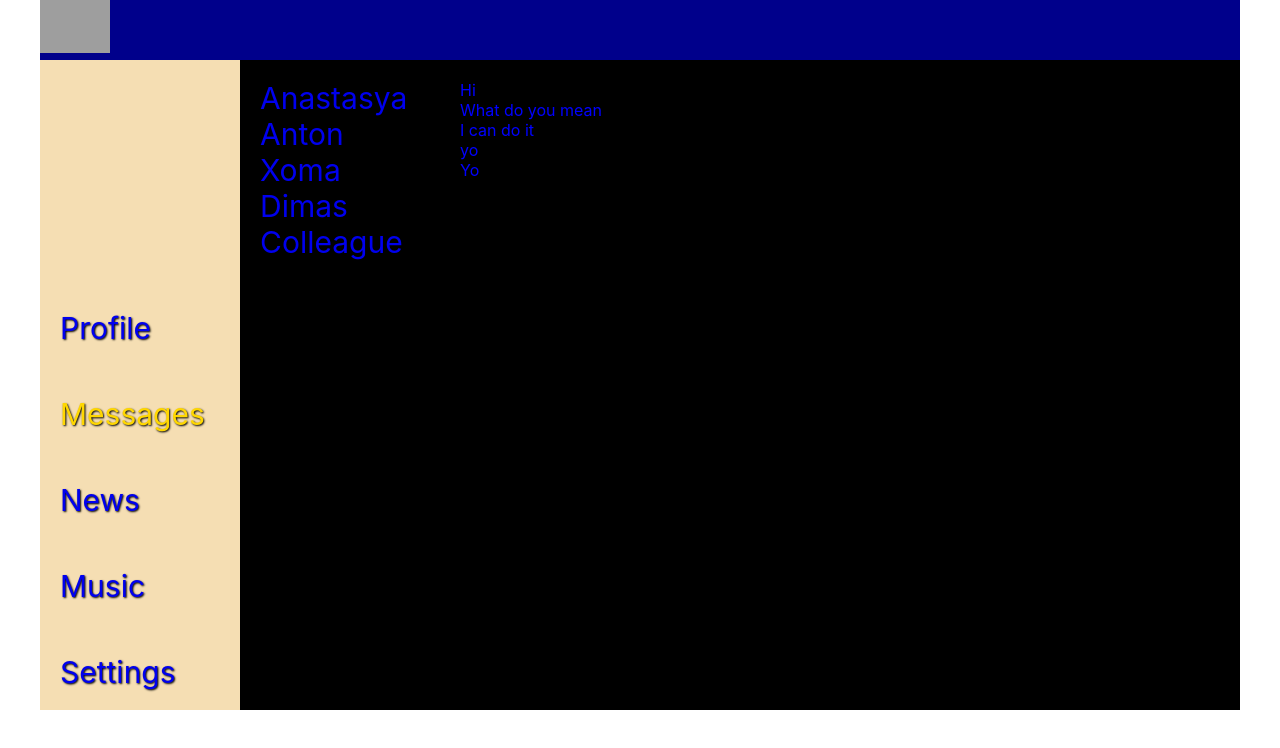
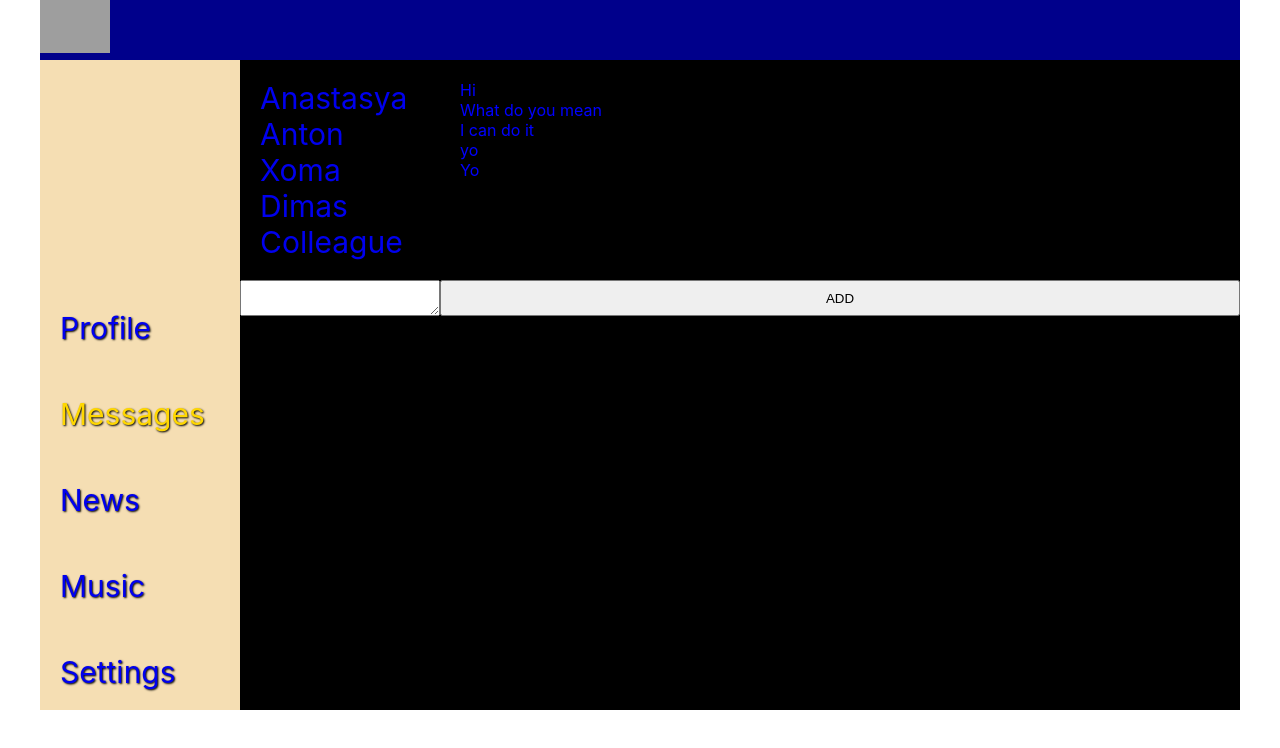
Before and after one commit to Leshamer2255/MyFirstSocailNetwork, a React (Create React App) app: page /dialogs in a window 1280 px wide. Shown: the top 748 px of the page. Built offline with nearby package versions, Linux system fonts and the light colour scheme; grey boxes are pictures that could not be loaded.

Commit message:
Update 2.0
Moved the data to a separate file state.js
Implemented the ability to add posts
I'm trying to make sure that the data comes first to the state file, so why come to the UI

```diff
--- a/src/App.js
+++ b/src/App.js
@@ -4,24 +4,22 @@ import Header from './components/Header/Header';
 import Nav from './components//Navbar/Nav';
 import Profile from './components/Profile/Profile';
 import Dialogs from './components/Dialogs/Dialogs';
-import { BrowserRouter, Route, Routes } from 'react-router-dom';
+import { Route, Routes } from 'react-router-dom';
+
 
 function App(props) {
-
-  return (
-    <BrowserRouter>
+return (
     <div className='app-wrapper'>
       <Header />
       <Nav />
     <div className='app-wrapper-content'>
     <Routes>
-      <Route path='/dialogs/*'  element={<Dialogs dialogsData={props.dialogsData} messagesData={props.messagesData}/>} />
-      <Route path='/profile' element={<Profile posts={props.posts}/>} />
+      <Route path='/dialogs/*'  element={<Dialogs state={props.state.messagesPage} />} />
+      <Route path='/profile' element={<Profile profilePage={props.state.profilePage}
+      addPost={props.addPost} updateNewPostText={props.updateNewPostText}/>} />
     </Routes>
     </div>
     </div>
-
-    </BrowserRouter>
     )
 }
 
--- /dev/null
+++ b/src/Redux/state.js
@@ -0,0 +1,48 @@
+import { renderEntireTree } from "../render";
+
+
+   let state = {
+    profilePage: {
+        posts:[
+            { id: 1, message: 'Hi, how are you', likesCount: 12 },
+            { id: 2, message: 'It`s my first post', likesCount: 11 },
+            { id: 3, message: 'What are you talking about', likesCount: 13 },
+            { id: 4, message: 'I don`t understand what it happens', likesCount: 15 },
+            { id: 5, message: 'Fight', likesCount: 111 }
+          ],
+        newPostText: "my creat power"
+    },
+    messagesPage: {
+        dialogsData:[
+            { id: 1, name: 'Anastasya' },
+            { id: 2, name: 'Anton' },
+            { id: 3, name: 'Xoma' },
+            { id: 4, name: 'Dimas' },
+            { id: 5, name: 'Colleague' }
+        ],
+        messagesData:[
+            { id: 1, message: 'Hi' },
+            { id: 2, message: 'What do you mean' },
+            { id: 3, message: 'I can do it' },
+            { id: 4, message: 'yo' },
+            { id: 5, message: 'Yo' }
+        ]
+    }
+  }
+
+export let addPost = (postMessage) => {
+
+    let newPost = {
+        id: 5,
+        message: postMessage,
+        likesCount: 0
+    };
+    state.profilePage.posts.push(newPost);
+    renderEntireTree(state);
+}
+
+export let updateNewPostText = (newText) => {
+    state.profilePage.newPostText = newText;
+    renderEntireTree(state);
+}
+export default state;
--- a/src/components/Dialogs/Dialogs.jsx
+++ b/src/components/Dialogs/Dialogs.jsx
@@ -1,17 +1,25 @@
-import { NavLink } from 'react-router-dom';
 import s from './Dialogs.module.css'
 import DialogList from './DialogList/DialogList';
 import Message from './Message/Message';
+import React from 'react';
 
 const Dialogs = (props) => {
 
 // Methods massive map ////
-    let dialogsElements= props.dialogsData
+    let dialogsElements= props.state.dialogsData
     .map(dialog => <DialogList name={dialog.name} id={dialog.id} />);
 
 
-    let messagesElements= props.messagesData
+    let messagesElements= props.state.messagesData
     .map(message => <Message message={message.message} />);
+
+    let newPostElement = React.createRef();
+
+
+  let addPost = () => {
+    let text = newPostElement.current.value;
+    alert(text);
+  }
 
     return (
         <div className={s.dialogs}>
@@ -21,6 +29,8 @@ const Dialogs = (props) => {
             <div className={s.messages}>
                { messagesElements }
             </div>
+            <textarea ref={newPostElement}></textarea>
+            <button onClick={addPost}>ADD</button>
         </div>
     )
 }
--- a/src/components/Profile/Myposts/MyPosts.jsx
+++ b/src/components/Profile/Myposts/MyPosts.jsx
@@ -1,28 +1,34 @@
+import React from 'react';
 import s from './MyPosts.module.css';
 import Post from './Post/Post';
 
-const MyPosts = () => {
+const MyPosts = (props) => {
+  let postsElements =
+  props.posts.map(p => <Post massage={p.message} likeCount={p.likesCount} />);
 
-  let posts = [
-    { id: 1, message: 'Hi, how are you', likesCount: 12 },
-    { id: 2, message: 'It`s my first post', likesCount: 11 },
-    { id: 3, message: 'What are you talking about', likesCount: 13 },
-    { id: 4, message: 'I don`t understand what it happens', likesCount: 15 },
-    { id: 5, message: 'Fight', likesCount: 111 }
-  ]
+  let newPostElement = React.createRef();
 
-  let postsElements =
-  posts.map(p => <Post massage={p.message} likeCount={p.likesCount} />);
+
+  let addPost = () => {
+    let text = newPostElement.current.value;
+    props.addPost(text);
+    props.updateNewPostText('');
+    }
+
+  let onPostChanger = () => {
+    let text = newPostElement.current.value;
+    props.updateNewPostText(text);
+  }
 
   return (
     <div className={s.postBlock}>
       <h2>MY POST</h2>
       <div>
         <div>
-          <textarea name="" id="" cols="30" rows="10"></textarea>
+          <textarea onChange={onPostChanger} ref={newPostElement} value={props.newPostText}/>
         </div>
         <div>
-          <button>Add post</button>
+          <button onClick={ addPost }>Add post</button>
         </div>
       </div>
       <div className={s.posts}>
--- a/src/components/Profile/Profile.jsx
+++ b/src/components/Profile/Profile.jsx
@@ -1,15 +1,16 @@
 import MyPosts from './Myposts/MyPosts';
-import Post from './Myposts/Post/Post';
-import s from './Profile.module.css';
 import ProfileInfo from './ProfileInfo/ProfileInfo';
 
 
-const Profile = () => {
+const Profile = (props) => {
 
   return (
     <div>
       <ProfileInfo />
-      <MyPosts  />
+      <MyPosts posts={props.profilePage.posts}
+      newPostText={props.profilePage.newPostText}
+      updateNewPostText={props.updateNewPostText}
+      addPost={props.addPost}/>
     </div>
   )
 }
--- a/src/index.js
+++ b/src/index.js
@@ -1,38 +1,8 @@
-import React from 'react';
-import ReactDOM from 'react-dom/client';
-import './index.css';
-import App from './App';
 import reportWebVitals from './reportWebVitals';
+import { renderEntireTree } from './render';
+import state from './Redux/state';
 
-let posts = [
-  { id: 1, message: 'Hi, how are you', likesCount: 12 },
-  { id: 2, message: 'It`s my first post', likesCount: 11 },
-  { id: 3, message: 'What are you talking about', likesCount: 13 },
-  { id: 4, message: 'I don`t understand what it happens', likesCount: 15 },
-  { id: 5, message: 'Fight', likesCount: 111 }
-]
-let dialogsData = [
-  { id: 1, name: 'Anastasya' },
-  { id: 2, name: 'Anton' },
-  { id: 3, name: 'Xoma' },
-  { id: 4, name: 'Dimas' },
-  { id: 5, name: 'Colleague' }
-]
-let messagesData = [
-  { id: 1, message: 'Hi' },
-  { id: 2, message: 'What do you mean' },
-  { id: 3, message: 'I can do it' },
-  { id: 4, message: 'yo' },
-  { id: 5, message: 'Yo' }
-]
-
-const root = ReactDOM.createRoot(document.getElementById('root'));
-root.render(
-  <React.StrictMode>
-    <App posts={posts} dialogsData={dialogsData} messagesData={messagesData}/>
-  </React.StrictMode>
-);
-
+renderEntireTree(state);
 // If you want to start measuring performance in your app, pass a function
 // to log results (for example: reportWebVitals(console.log))
 // or send to an analytics endpoint. Learn more: https://bit.ly/CRA-vitals
--- /dev/null
+++ b/src/render.js
@@ -0,0 +1,18 @@
+import React from 'react';
+import ReactDOM from 'react-dom/client';
+import './index.css';
+import App from './App';
+import { addPost, updateNewPostText } from './Redux/state';
+import { BrowserRouter } from 'react-router-dom';
+
+ export let renderEntireTree = (state) => {
+  const root = ReactDOM.createRoot(document.getElementById('root'));
+    root.render(
+    <BrowserRouter>
+    <React.StrictMode>
+      <App updateNewPostText={updateNewPostText} state={state} addPost={addPost} />
+    </React.StrictMode>
+    </BrowserRouter>
+  );
+
+}
```
